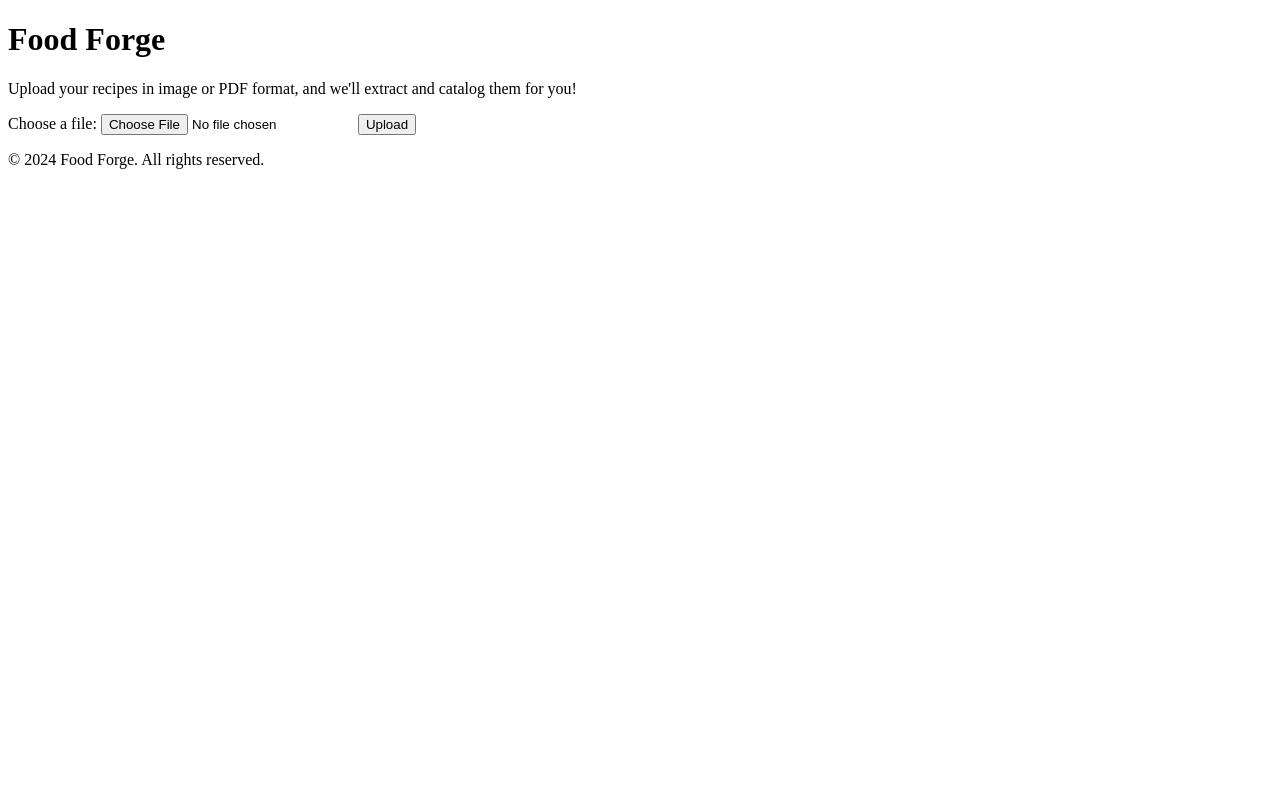
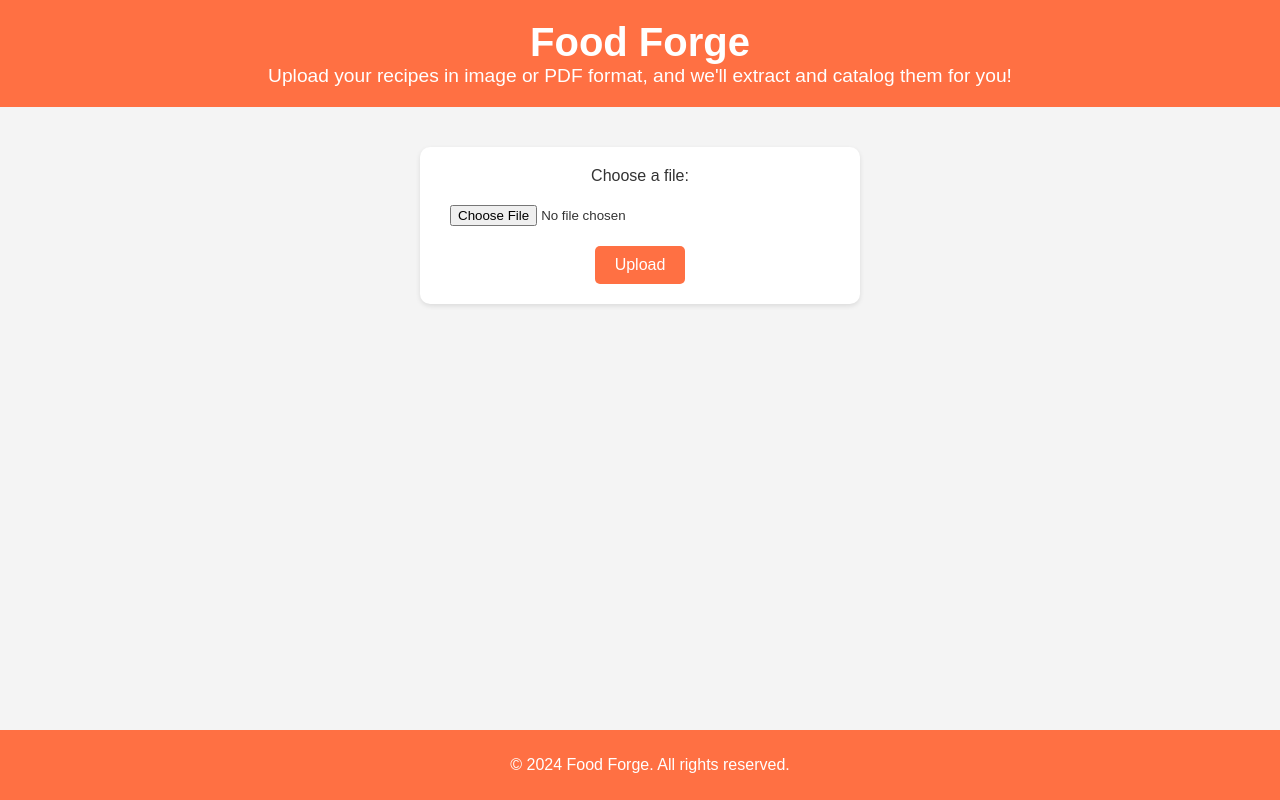
Before and after one commit to CMBorjas/FoodForge, a Flask app: page / in a window 1280 px wide. Run offline with Flask 3, Linux system fonts and the light colour scheme.

Commit message:
Boiler plate js and css added.
Index file changed to point to style and js files.

```diff
--- a/static/index.js
+++ b/static/index.js
@@ -0,0 +1,31 @@
+// Select elements
+const fileInput = document.getElementById('file-input');
+const uploadButton = document.getElementById('upload-button');
+const statusDiv = document.getElementById('status');
+
+// Handle form submission
+document.getElementById('upload-form').addEventListener('submit', (event) => {
+    event.preventDefault(); // Prevent default form submission
+
+    const file = fileInput.files[0];
+    if (!file) {
+        statusDiv.textContent = 'Please select a file to upload.';
+        statusDiv.style.color = 'red';
+        return;
+    }
+
+    if (!['image/png', 'image/jpeg', 'application/pdf'].includes(file.type)) {
+        statusDiv.textContent = 'Invalid file type. Please upload an image or PDF.';
+        statusDiv.style.color = 'red';
+        return;
+    }
+
+    statusDiv.textContent = 'Uploading...';
+    statusDiv.style.color = 'blue';
+
+    // Simulate an upload for demo purposes
+    setTimeout(() => {
+        statusDiv.textContent = 'File uploaded successfully!';
+        statusDiv.style.color = 'green';
+    }, 2000);
+});
--- a/static/style.css
+++ b/static/style.css
@@ -0,0 +1,75 @@
+/* style.css */
+body {
+    font-family: Arial, sans-serif;
+    margin: 0;
+    padding: 0;
+    background-color: #f4f4f4;
+    color: #333;
+}
+
+header {
+    background-color: #ff7043;
+    color: white;
+    padding: 20px;
+    text-align: center;
+}
+
+header h1 {
+    margin: 0;
+    font-size: 2.5em;
+}
+
+header p {
+    margin: 0;
+    font-size: 1.2em;
+}
+
+main {
+    padding: 20px;
+    text-align: center;
+}
+
+form {
+    margin: 20px auto;
+    padding: 20px;
+    background: white;
+    border-radius: 10px;
+    box-shadow: 0 2px 5px rgba(0, 0, 0, 0.1);
+    max-width: 400px;
+}
+
+input[type="file"] {
+    margin: 10px 0;
+    padding: 10px;
+    width: 100%;
+    box-sizing: border-box;
+}
+
+button {
+    background-color: #ff7043;
+    color: white;
+    padding: 10px 20px;
+    border: none;
+    border-radius: 5px;
+    cursor: pointer;
+    font-size: 1em;
+}
+
+button:hover {
+    background-color: #e64a19;
+}
+
+#status {
+    margin-top: 20px;
+    font-size: 1.1em;
+}
+
+footer {
+    background-color: #ff7043;
+    color: white;
+    text-align: center;
+    padding: 10px;
+    position: fixed;
+    bottom: 0;
+    width: 100%;
+}
--- a/templates/index.html
+++ b/templates/index.html
@@ -5,7 +5,7 @@
         <meta name="viewport" content="width=device-width, initial-scale=1.0">
         <meta http-equiv="X-UA-Compatible" content="ie=edge">
         <title>Food Forge</title>
-        <link rel="stylesheet" href="style.css">
+        <link rel="stylesheet" href="/static/style.css">
     </head>
     <body>
         <header>
@@ -25,6 +25,6 @@
         <footer>
             <p>&copy; 2024 Food Forge. All rights reserved.</p>
         </footer>
-        <script src="index.js"></script>
+        <script src="/static/index.js"></script>
     </body>
 </html>
```
